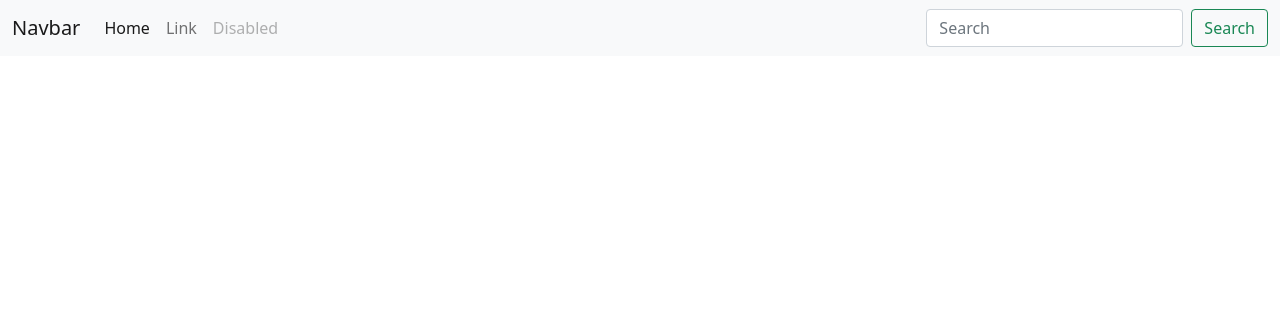
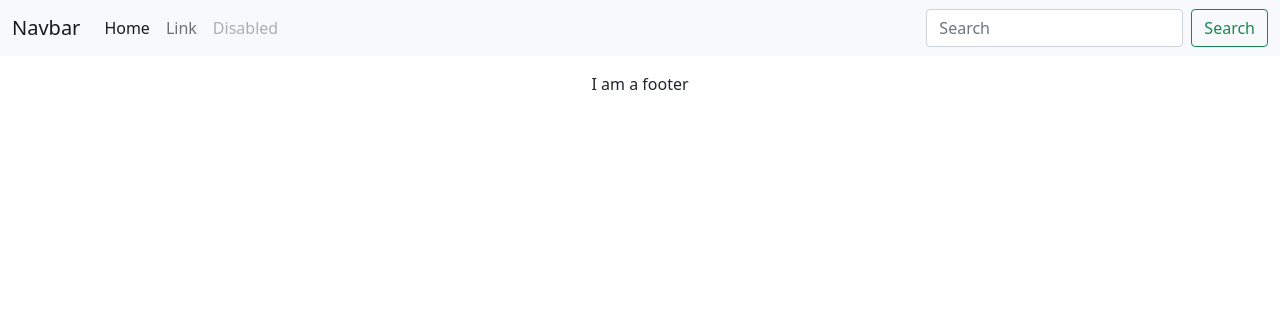
Before and after one commit to Charlie9009/CI_PP4_BLOG, a Django app: page / in a window 1280 px wide. Shown: the top 316 px of the page. Run offline with Django 3.2, Linux system fonts and the light colour scheme.

Commit message:
BASE.HTML: Add footer

```diff
--- a/templates/base.html
+++ b/templates/base.html
@@ -44,7 +44,9 @@
         <!-- Content Goes here -->
         {% endblock content %}
         <!-- Footer -->
-
+        <footer class="py-3 bg-grey">
+            <p class="m-0 text-dark text-center ">I am a footer</p>
+        </footer>
 
 </body>
 
```
